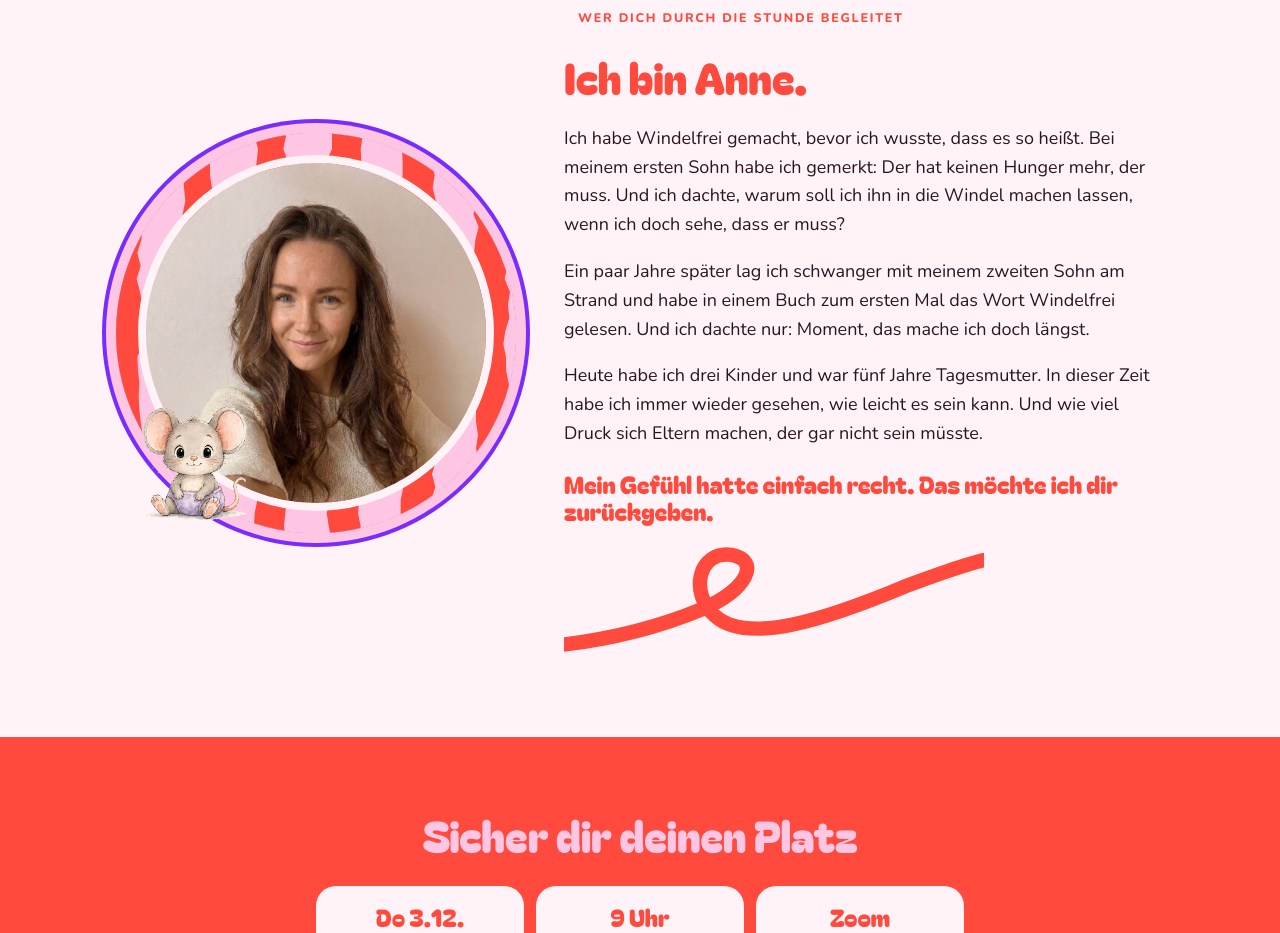
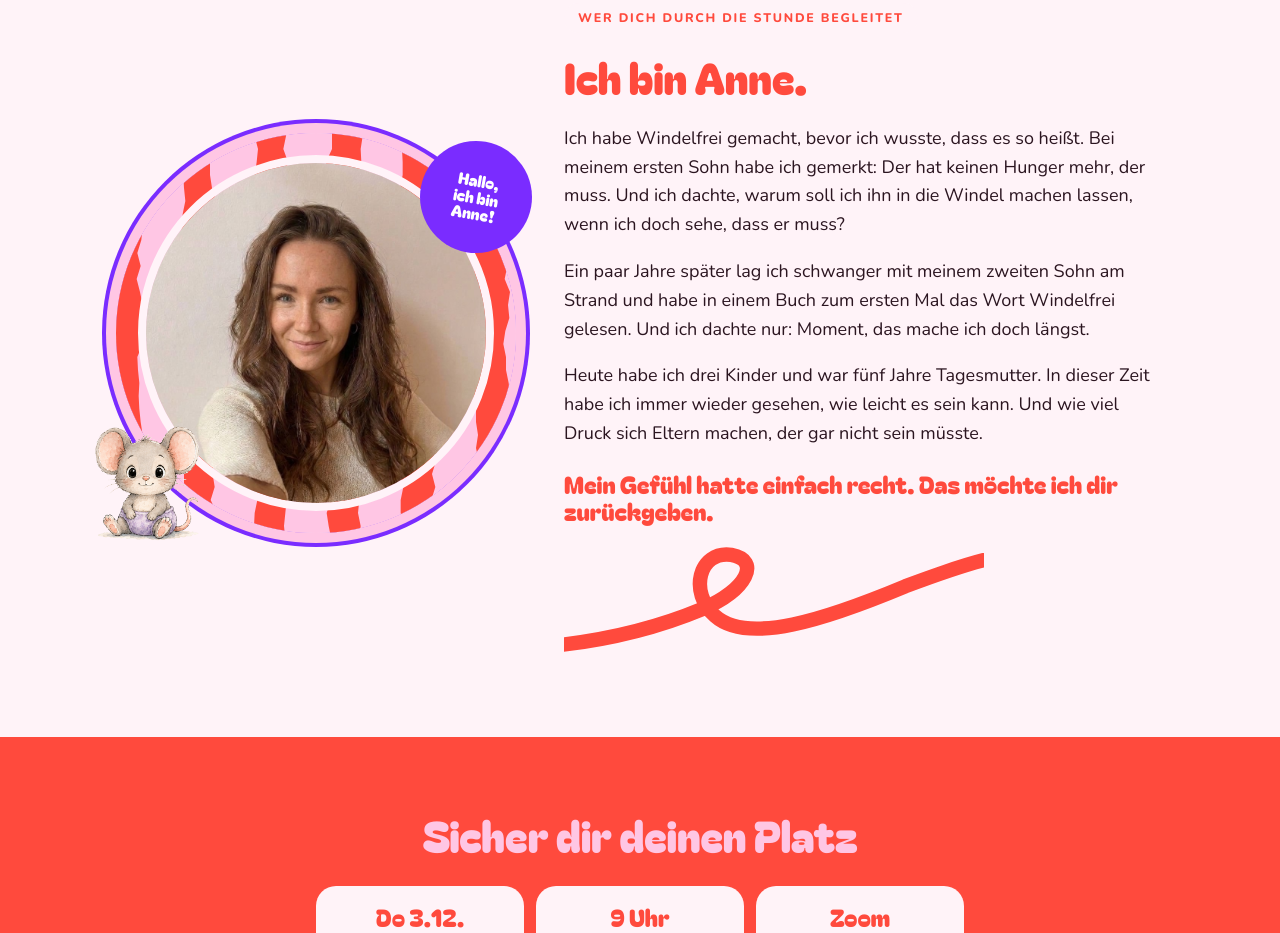
Before and after one commit to annesiebenkees-ai/pippin-welt, a plain HTML site: page webinar/index.html in a window 1280 px wide. Shown: the part 3500-4433 px from the top of the page. Drawn offline with Linux system fonts and the light colour scheme.

Commit message:
Update Pippin-Welt

```diff
--- a/webinar/index.html
+++ b/webinar/index.html
@@ -15,7 +15,8 @@
 /* Annes Portrait im Kreis (16.11.2026) */
 .anne-kreis { position: relative; width: 100%; max-width: 420px; aspect-ratio: 1; margin: 0 auto; border-radius: 50%; padding: 22px; background: url(../assets/plakat/streifen-tomate-rosa.svg) center / cover; box-shadow: 0 0 0 10px var(--rosa), 0 0 0 14px var(--violett); }
 .anne-kreis .anne-bild { width: 100%; height: 100%; border-radius: 50%; object-fit: cover; object-position: 50% 28%; border: 8px solid var(--hellrosa); display: block; }
-.anne-maus { position: absolute; left: 6%; bottom: 3%; width: 110px; z-index: 2; }
+.anne-sticker { position: absolute; top: 2%; right: -4%; z-index: 3; width: 112px; height: 112px; border-radius: 50%; background: var(--violett); color: var(--weiss); display: flex; align-items: center; justify-content: center; text-align: center; font: 400 1rem/1.05 'Bagel', sans-serif; transform: rotate(10deg); }
+.anne-maus { position: absolute; left: -6%; bottom: -2%; width: 110px; z-index: 2; }
 @media (max-width: 760px) { .anne-kreis { max-width: 300px; padding: 16px; } </style>
 </head>
 <body>
@@ -104,6 +105,7 @@
   <div class="wrap anne-grid">
     <div class="anne-kreis">
       <img class="anne-bild" src="../assets/anne-portrait-webinar.jpg" alt="Anne Siebenkees lächelt in die Kamera" width="896" height="1195" loading="lazy">
+      <span class="anne-sticker">Hallo,<br>ich bin<br>Anne!</span>
       <img class="anne-maus" src="../assets/plakat/pippin-sit.png" alt="" width="110" loading="lazy">
     </div>
     <div>
```
